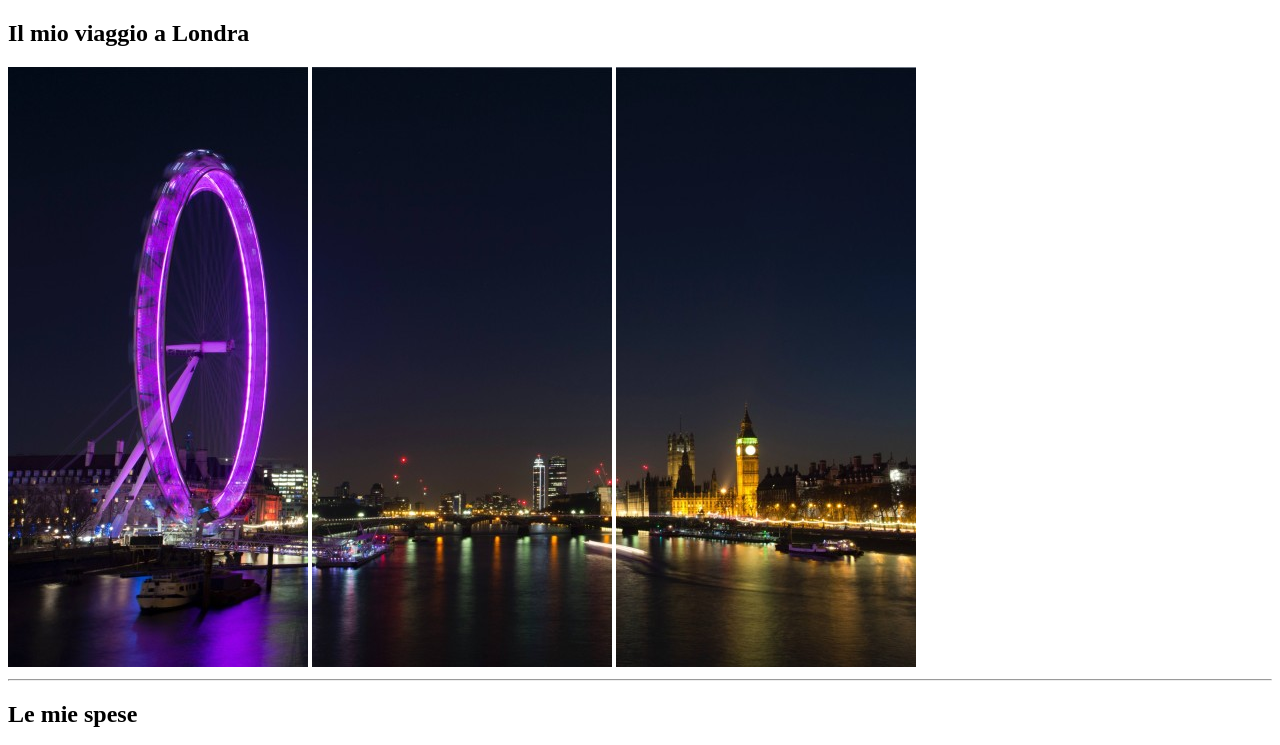
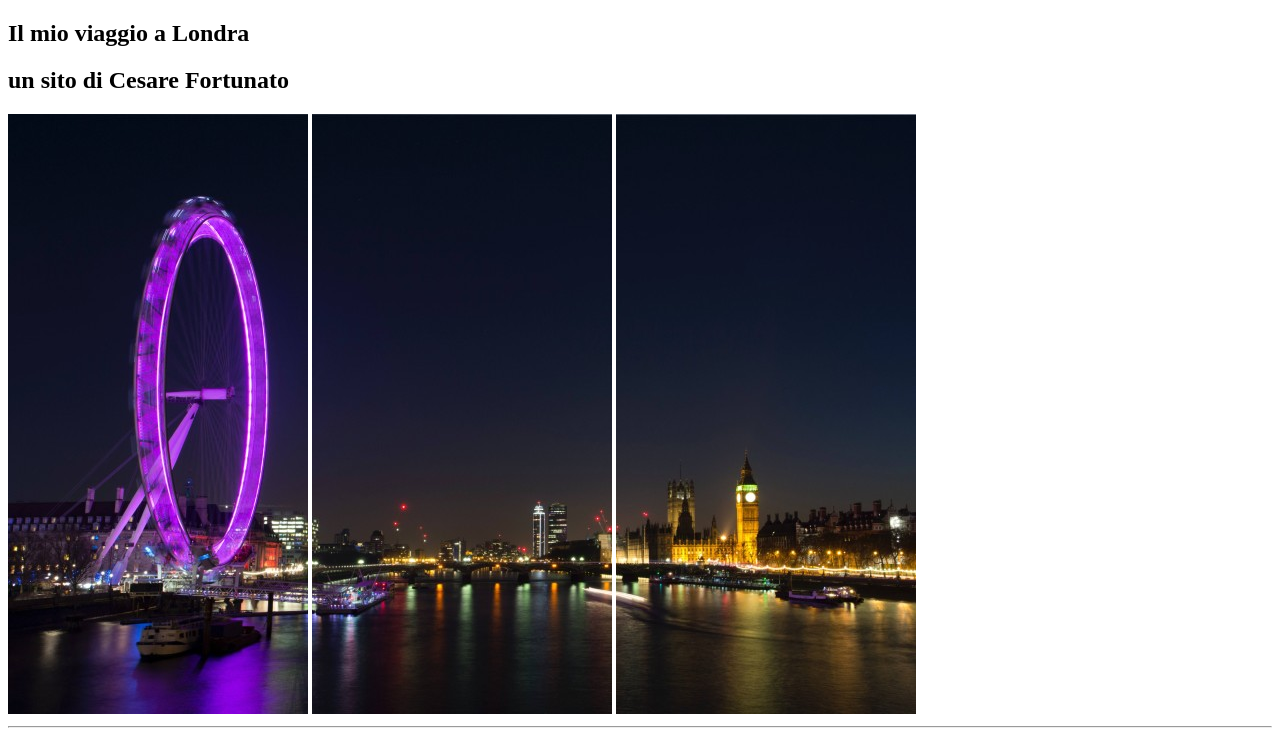
Before and after one commit to CesareFortunato/html-london-trip, a plain HTML site: page index.html in a window 1280 px wide. Shown: the top 745 px of the page. Drawn offline with Linux system fonts and the light colour scheme.

Commit message:
aggiunto h2 all'index

```diff
--- a/index.html
+++ b/index.html
@@ -13,6 +13,7 @@
         <h1>
             Il mio viaggio a Londra
         </h1>
+        <h2>un sito di Cesare Fortunato</h2>
         <div>
             <img src="./imgs/pexels-bill-emrich-230794-0.jpg" alt="ruota">
             <img src="./imgs/pexels-bill-emrich-230794-1.jpg" alt="tamigi">
```
